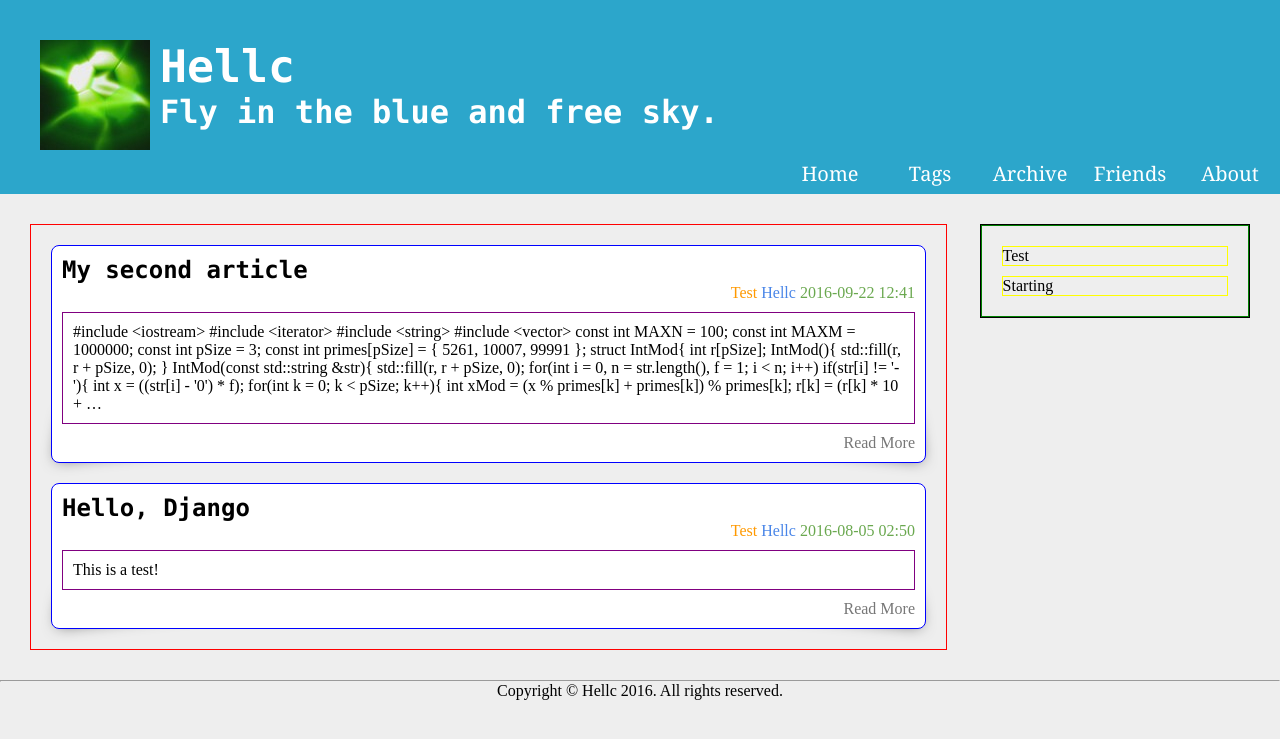
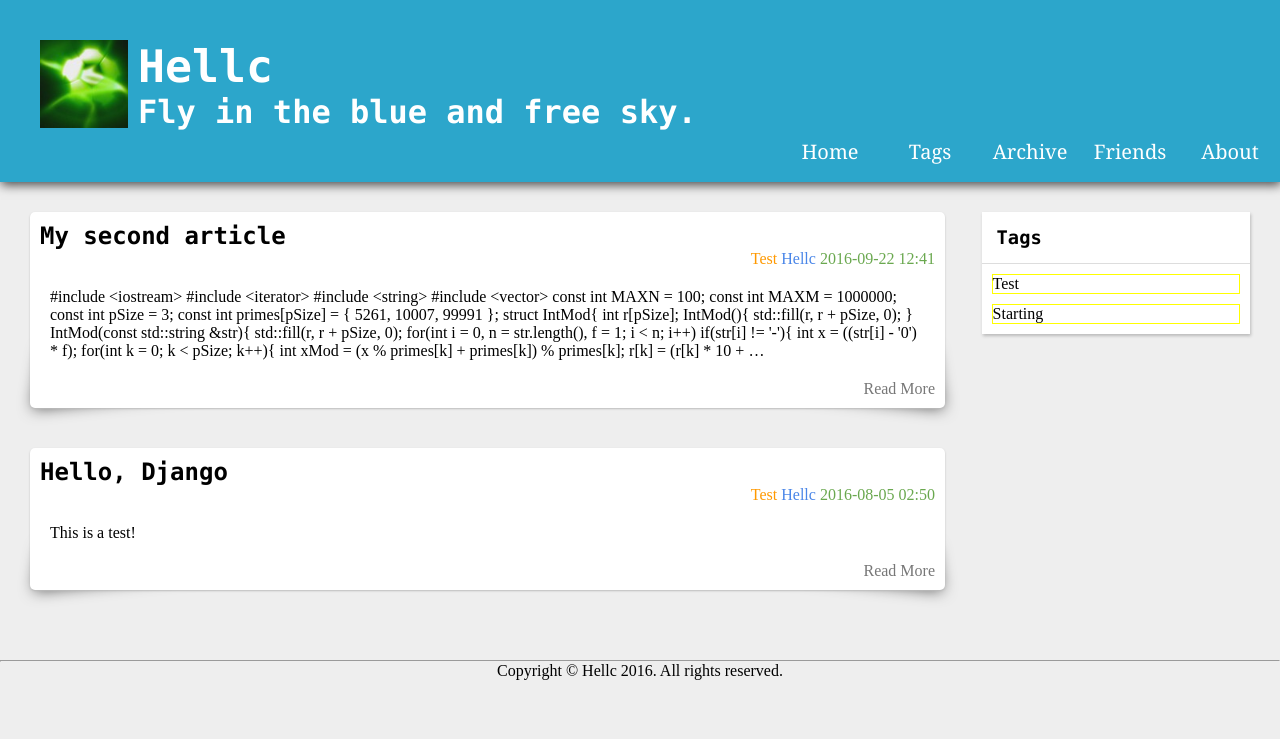
Before and after one commit to 5261/Blog, a Django app: page / in a window 1280 px wide. Shown: the top 739 px of the page. Run offline with Django 3.2, Linux system fonts and the light colour scheme; data comes from the database, SQL or seed files in the repository.

Commit message:
remove test border and adjust some style

```diff
--- a/Blog/static/css/parts/article-list.css
+++ b/Blog/static/css/parts/article-list.css
@@ -1,18 +1,16 @@
 #Articles{
-    border: 1px solid red;
-
     width: 75%;
     float: left;
 }
 
 #Articles .Article{
     background-color: #FFFFFF;
-    border: 1px solid blue;
+    box-shadow: 0px 1px 2px #BBBBBB;
 
-    margin: 20px;
+    margin-bottom: 40px;
     padding: 10px;
 
-    border-radius: 8px;
+    border-radius: 5px;
 
     position: relative;
 }
@@ -29,11 +27,11 @@
 
 #Articles .Article:before, #Articles .Article:after {
     width: 50%;
-    height: 20%;
+    height: 30%;
     content: ' ';
     box-shadow: 0 15px 15px rgba(0,0,0,0.7);
     position: absolute;
-    bottom: 40px;
+    bottom: 38px;
     z-index: -1;
 }
 
@@ -42,8 +40,6 @@
     margin-bottom: 10px;
 
     padding: 10px;
-
-    border: 1px solid purple;
 }
 
 .ArticleHeader{
--- a/Blog/static/css/parts/header.css
+++ b/Blog/static/css/parts/header.css
@@ -2,6 +2,8 @@
     background: #2CA6CB;
     padding-top: 40px;
     padding-left: 40px;
+    padding-bottom: 10px;
+    box-shadow: 1px 3px 10px rgba(0,0,0,0.7);
 }
 
 #BlogHeader{
@@ -15,6 +17,10 @@
 
 #BlogImgLogo{
     float: left;
+}
+
+#BlogImgLogo img{
+    width: 5.5em;
 }
 
 #BlogName h1{
--- a/Blog/static/css/parts/sidebar.css
+++ b/Blog/static/css/parts/sidebar.css
@@ -1,14 +1,15 @@
 #Sidebar{
-    border: 1px solid black;
     width: 22%;
-
     float: right;
+    background: #FFFFFF;
+    box-shadow: 1px 2px 3px #BBBBBB;
 }
 
-#Tags{
-    border: 1px solid green;
+#Sidebar .title{
+    font-family: "consolas", "Ubuntu Mono", "Microsoft YaHei", Georgia, 'Times New Roman', Times, 'Songti SC', SimSun, serif;
 
-    padding: 10px;
+    border-bottom: 1px solid #DDDDDD;
+    padding: 15px;
 }
 
 #Tags .EachTag{
--- a/templates/parts/sidebar.html
+++ b/templates/parts/sidebar.html
@@ -1,5 +1,9 @@
 <aside id = "Sidebar">
     <div id = "Tags">
+        <h3 class = title>
+            Tags
+        </h3>
+
         {% for tag in tags %}
         <div class = "EachTag">
             {{ tag.name }}
```
